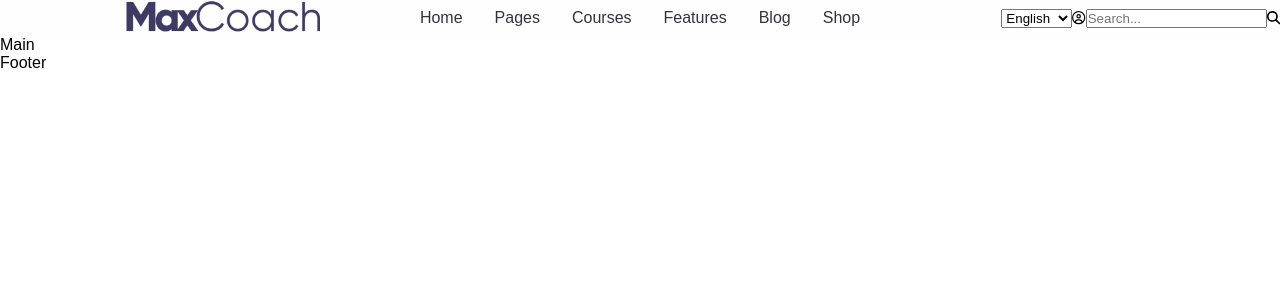
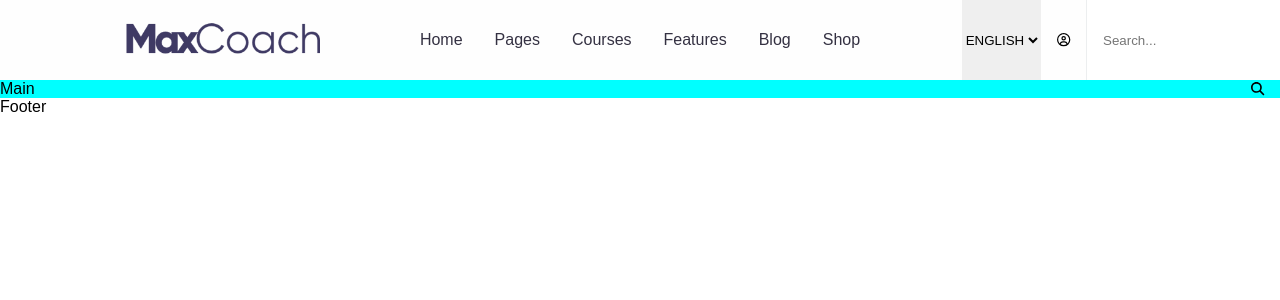
Before and after one commit to Barbarubia/proj-html-vuejs, a Vue app: page / in a window 1280 px wide. Shown: the top 300 px of the page. Built offline with nearby package versions, Linux system fonts and the light colour scheme.

Commit message:
Continuo layout header

```diff
--- a/src/components/HeaderMaxCoach.vue
+++ b/src/components/HeaderMaxCoach.vue
@@ -92,6 +92,7 @@ header {
   display: flex;
   justify-content: space-between;
   align-items: center;
+  height: 5rem;
   background-color: $cc-white;
   // Stile per la parte sinistra dell'header
   .header-left {
@@ -119,8 +120,21 @@ header {
   .header-right {
     flex-basis: 25%;
     text-align: right;
+    height: 100%;
+    #select-language {
+      height: 100%;
+      border: none;
+      text-transform: uppercase;
+    }
+    #search {
+      height: 100%;
+      border: none;
+      border-left: 1px solid $mc-porcelain;
+      padding-left: 1rem;
+    }
     .btn-user,
     .btn-search {
+      margin: 0 1rem;
       background-color: transparent;
       border: none;
       cursor: pointer;
--- a/src/components/MainMaxCoach.vue
+++ b/src/components/MainMaxCoach.vue
@@ -9,5 +9,7 @@ export default {
 </script>
 
 <style lang="scss" scoped>
-
+main {
+  background-color: cyan; //provvisorio
+}
 </style>
```
